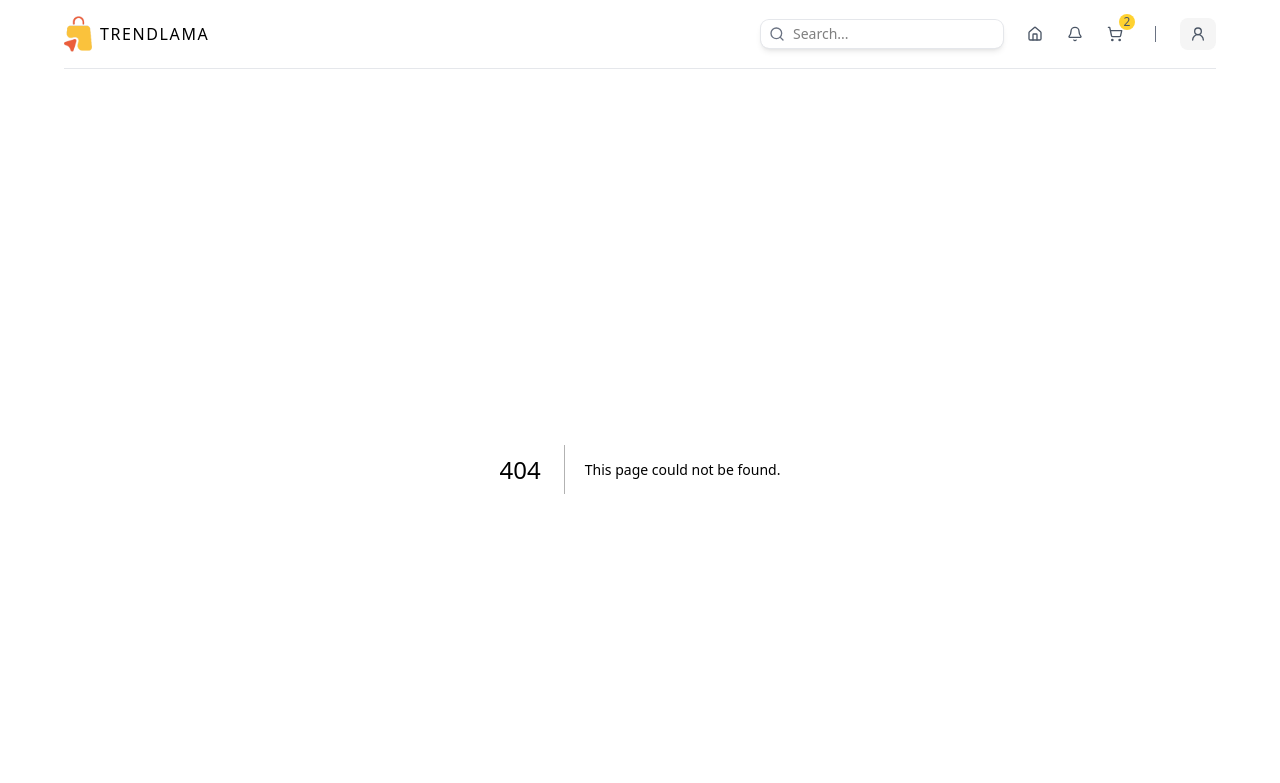
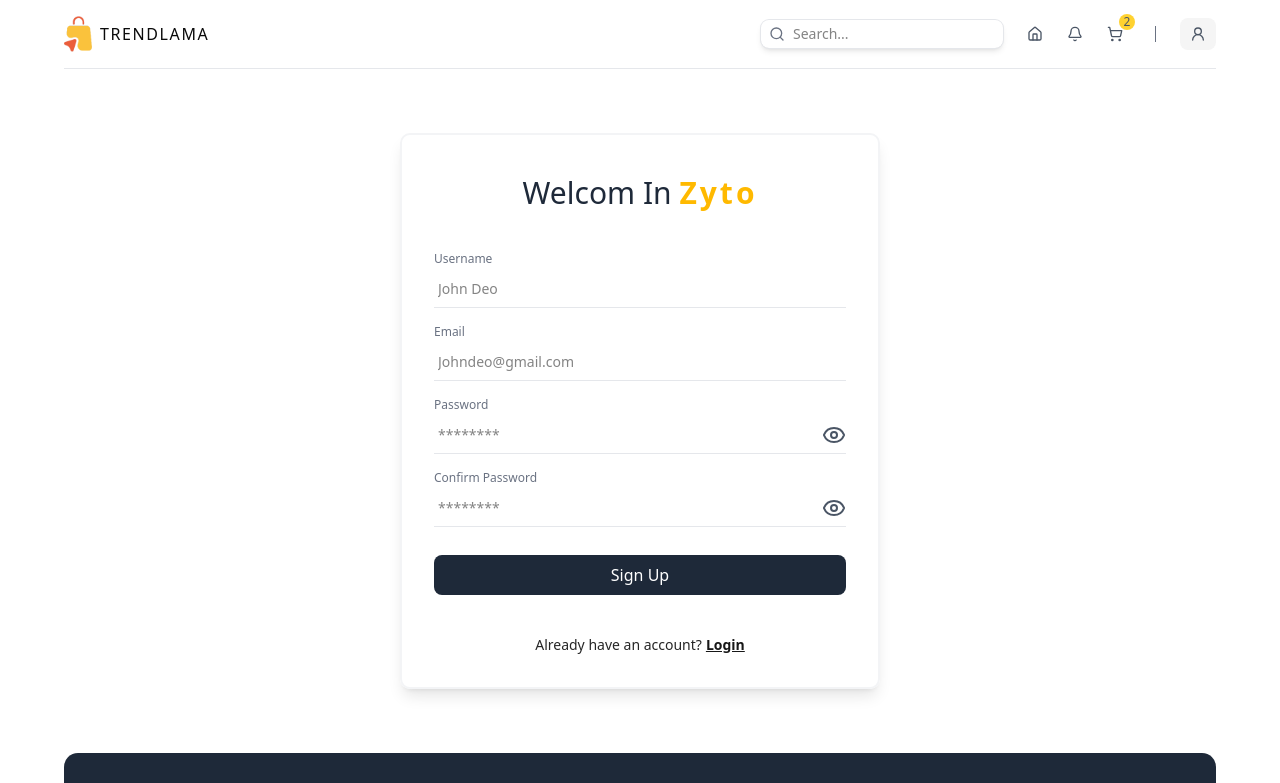
Before and after one commit to SheHab970/e-commerce_app, a Next.js app: page /register in a window 1280 px wide. Before the commit this address had no page. Shown: the top 783 px of the page. Built offline with nearby package versions, Linux system fonts and the light colour scheme.

Commit message:
Create and design register form and it's rules schema

```diff
--- /dev/null
+++ b/src/app/register/page.tsx
@@ -0,0 +1,27 @@
+import RegisterForm from "@/components/forms/RegisterForm";
+import Link from "next/link";
+
+const RegisterPage = () => {
+    return (
+        <div className="flex items-center justify-center mt-16">
+            <div className="flex flex-col items-center gap-8 w-full lg:w-5/12 animate-fade-down shadow-lg border-2 border-gray-100 p-8 rounded-lg">
+                {/* HEADER */}
+                <h1 className="text-gray-800 font-medium text-2xl lg:text-3xl py-2">
+                    Welcom In <span className="font-bold text-amber-400 tracking-widest">Zyto</span>
+                </h1>
+                {/* LOGIN FORM */}
+                <RegisterForm />
+                {/* SIGN UP LINK */}
+                <p className="text-center mt-2 text-sm text-neutral-800">
+                    Already have an account?
+                    <Link href="/login" className="pl-1 text-primary font-semibold underline">
+                        Login
+                    </Link>
+                </p>
+            </div>
+
+        </div>
+    );
+}
+
+export default RegisterPage;
--- /dev/null
+++ b/src/components/forms/RegisterForm.tsx
@@ -0,0 +1,135 @@
+'use client'
+
+import { SubmitHandler, useForm } from "react-hook-form";
+import { zodResolver } from "@hookform/resolvers/zod";
+import { redirect, useRouter } from "next/navigation";
+import { date } from "zod";
+import { useState } from "react";
+import { Eye, EyeOff, UserCircle2Icon } from "lucide-react";
+import { RegisterFormInput, registerFormSchema } from "@/lib/rules";
+
+const RegisterForm = () => {
+
+    const router = useRouter();
+    const [showPassword, setShowPasswoed] = useState(false);
+
+    const [showConfirmPassword, setConfirmPasswoed] = useState(false);
+
+    const {
+        register,
+        handleSubmit,
+        formState: { errors, isSubmitting}
+    } = useForm<RegisterFormInput>({
+        resolver : zodResolver(registerFormSchema)
+    })
+
+    const handelRegisterForm: SubmitHandler<RegisterFormInput> = (date) => {
+
+        console.log('Register form date', date)
+        console.log('isSubmitting', isSubmitting)
+
+        // CALL AUTH FUNCTION HERE
+        redirect("/login")
+
+    }
+    return(
+        <form className="flex flex-col gap-4 w-full" onSubmit={handleSubmit(handelRegisterForm)}>
+            {/* USER NAME  */}
+            <div className="flex flex-col gap-1">
+                <label htmlFor="userName" className="text-xs flex items-center gap-1 text-gray-500">
+                    {/* <UserCircle2Icon className="w-4 h-4"/> */}
+                    Username
+                </label>
+                <input
+                    type="text"
+                    id="userName"
+                    placeholder="John Deo"
+                    className="border-b border-gray-200 py-2 px-1 text-sm outline-none focus:border-gray-400 transition-all duration-300"
+                    {...register("username")}
+                />
+                {errors.username && (
+                    <p className="text-red-500 text-xs">{errors.username.message}</p>
+                )}
+            </div>
+
+            {/* EMAIL  */}
+            <div className="flex flex-col gap-1">
+                <label htmlFor="email" className="text-xs text-gray-500">
+                    Email
+                </label>
+                <input
+                    type="email"
+                    id="email"
+                    placeholder="Johndeo@gmail.com"
+                    className="border-b border-gray-200 py-2 px-1 text-sm outline-none focus:border-gray-400 transition-all duration-300"
+                    {...register("email")}
+                />
+                {errors.email && (
+                    <p className="text-red-500 text-xs">{errors.email.message}</p>
+                )}
+            </div>
+
+            {/* PASSWORD  */}
+            <div className="flex flex-col gap-1">
+                <label htmlFor="password" className="text-xs text-gray-500">
+                    Password
+                </label>
+                <div className="flex items-center justify-between border-b border-gray-200  focus-within:border-gray-400 transition-all duration-300">
+                    <input
+                        type={showPassword ? "text" : "password"}
+                        id="password"
+                        placeholder="********"
+                        className=" py-2 px-1 text-sm outline-none w-full"
+                        {...register("password")}
+                    />
+                    <button
+                        className="text-gray-600 cursor-pointer"
+                        onClick={() => setShowPasswoed((val) => !val)}
+                    >
+                        {showPassword ? <EyeOff /> : <Eye/>}
+                    </button>
+
+                </div>
+                {errors.password && (
+                    <p className="text-red-500 text-xs">{errors.password.message}</p>
+                )}
+            </div>
+
+            {/* CONFIRM PASSWORD  */}
+            <div className="flex flex-col gap-1">
+                <label htmlFor="confirmPassword" className="text-xs text-gray-500">
+                    Confirm Password
+                </label>
+                <div className="flex items-center justify-between border-b border-gray-200  focus-within:border-gray-400 transition-all duration-300">
+                    <input
+                        type={showConfirmPassword ? "text" : "password"}
+                        id="confirmPassword"
+                        placeholder="********"
+                        className=" py-2 px-1 text-sm outline-none w-full"
+                        {...register("confirmPassword")}
+                    />
+                    <button
+                        className="text-gray-600 cursor-pointer"
+                        onClick={() => setConfirmPasswoed((val) => !val)}
+                    >
+                        {showConfirmPassword ? <EyeOff /> : <Eye/>}
+                    </button>
+
+                </div>
+                {errors.confirmPassword && (
+                    <p className="text-red-500 text-xs">{errors.confirmPassword.message}</p>
+                )}
+            </div>
+
+            {/* SUBMIT BUTTON  */}
+            <button
+                type="submit"
+                className="w-full bg-gray-800 hover:bg-gray-950 transition-all duration-300 text-white rounded-md cursor-pointer flex items-center justify-center p-2 mt-3"
+            >
+                Sign Up
+            </button>
+        </form>
+    );
+}
+
+export default RegisterForm;
--- /dev/null
+++ b/src/lib/rules.ts
@@ -0,0 +1,32 @@
+import z from "zod";
+
+export const registerFormSchema = z.object({
+    email: z
+        .string()
+        .min(1, 'Email is required!')
+        .email('Please enter a valid email address!')
+        .trim(),
+    username: z
+        .string()
+        .min(1, 'Username is required!')
+        .min(3, 'Username must be at least 3 characters!')
+        .max(20, 'Username must be at most 20 characters!')
+        .trim(),
+    password: z
+        .string()
+        .min(1, 'Password is required!')
+        .min(6, 'Password must be at least 6 characters!')
+        .regex(/[a-zA-Z]/, 'Password must contain at least one letter!')
+        .regex(/[0-9]/, 'Password must contain at least one number!')
+        .regex(/[^a-zA-Z0-9]/, 'Password must contain at least one special character!')
+        .trim(),
+    confirmPassword: z
+        .string()
+        .min(1, 'Please confirm your password!')
+        .trim(),
+}).refine((data) => data.password === data.confirmPassword, {
+    message: 'Passwords do not match!',
+    path: ["confirmPassword"],
+})
+
+export type RegisterFormInput = z.infer<typeof registerFormSchema>;
```
